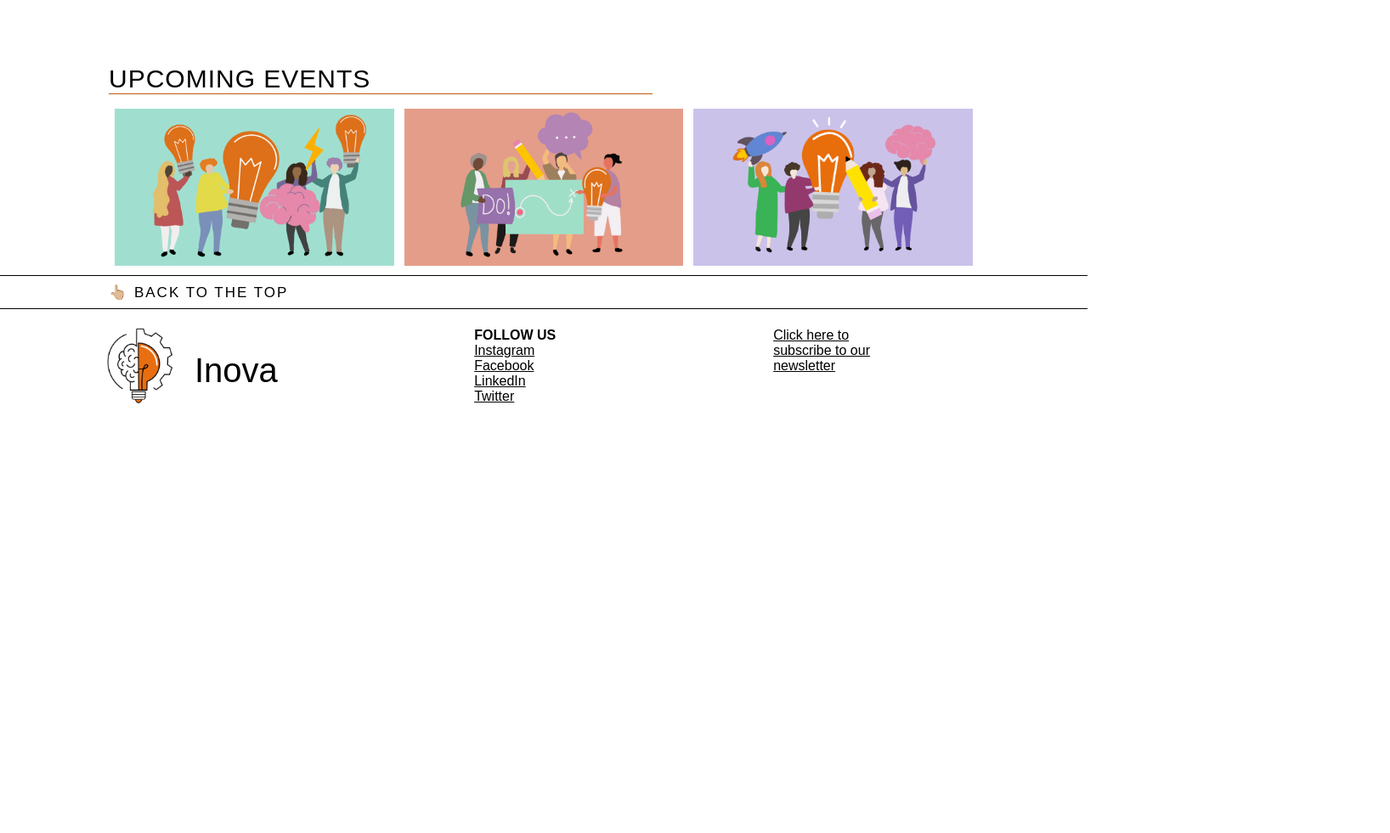
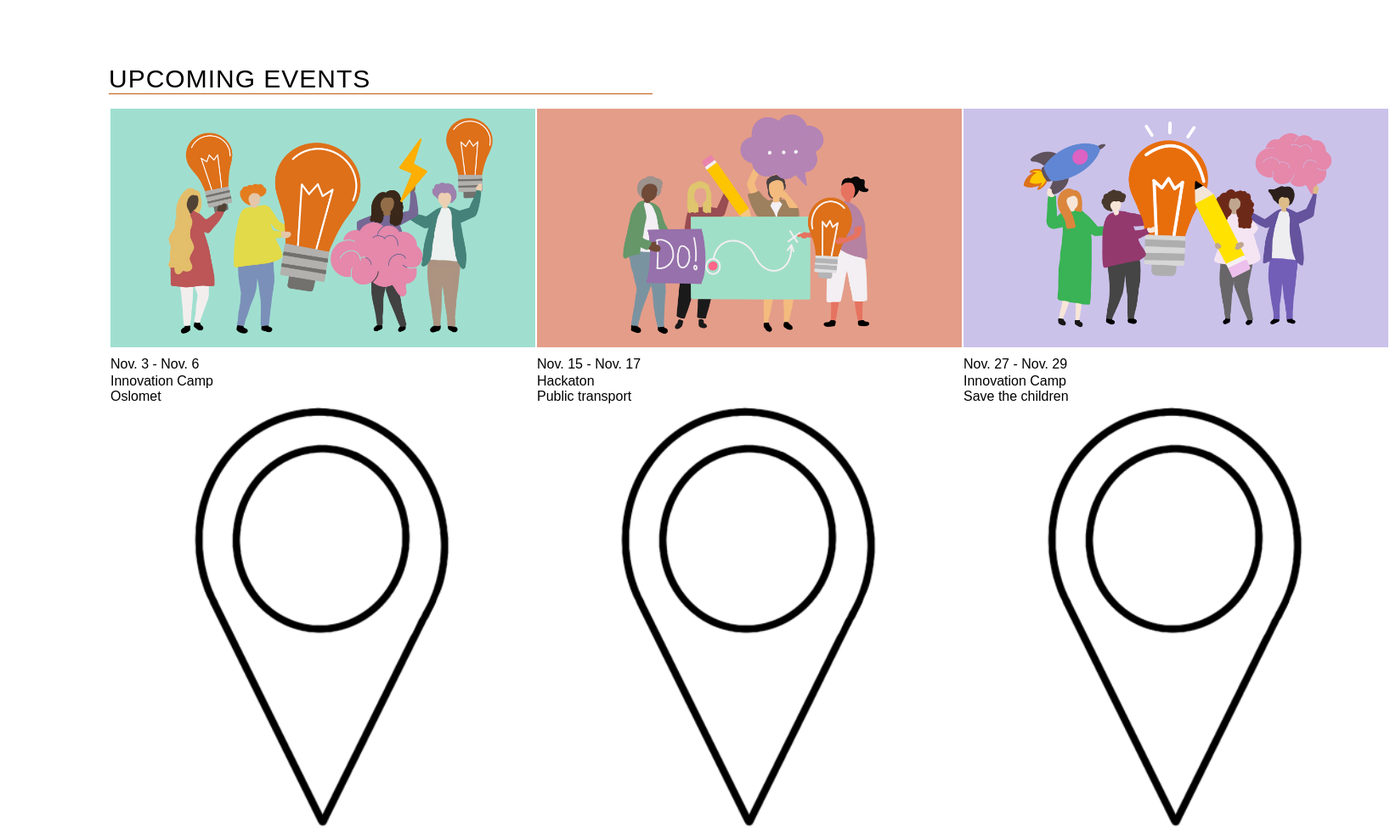
Before and after one commit to superfred009/Make-it-responsive-oblig, a plain HTML site: page index.html in a window 1280 px wide. Shown: the part 1160-2141 px from the top of the page at 85% size, 1636 px wide, since content can reach past the window. Before the commit the page ends 1673 px from the top, so only its background shows below. Drawn offline with Linux system fonts and the light colour scheme.

Commit message:
added event info

```diff
--- a/index.html
+++ b/index.html
@@ -1,7 +1,6 @@
 <!DOCTYPE html>
-<html lang="en"></html>
+<html lang="en">
 
-<html>
     <head>
         <meta charset="utf-8">
         <meta name="viewport" content="width=device-width, initial-scale=1.0">
@@ -46,7 +45,7 @@
                 The camps are made to either solve a specific problem or create new ideas.
                 We will base the camps on problems on both a local and global scale. <br><br>
                 There is no limit to how big the problem or challenge can be.
-                </p>
+            </p>
         </div>
 
 
@@ -60,8 +59,28 @@
             <table>
                 <tr>
                     <td><img class="event-img" src="img/Event1.png" alt="event 1"></td>
-                    <td><img class="event-img" src="img/Event2.png" alt="event 2"></td>
+                    <td><img class="event-img" class="midcolumn" src="img/Event2.png" alt="event 2"></td>
                     <td><img class="event-img" src="img/Event3.png" alt="event 3"></td>
+                </tr>
+                <tr>
+                    <td>Nov. 3 - Nov. 6</td>
+                    <td>Nov. 15 - Nov. 17</td>
+                    <td>Nov. 27 - Nov. 29</td>
+                </tr>
+                <tr>
+                    <td>Innovation Camp<br>Oslomet</td>
+                    <td>Hackaton<br>Public transport</td>
+                    <td>Innovation Camp<br>Save the children</td>
+                </tr>
+                <tr>
+                    <td><img src="img/sted.png" alt="sted">OSLOMET</td>
+                    <td><img src="img/sted.png" alt="sted">EPICENTER</td>
+                    <td><img src="img/sted.png" alt="sted">REDD BARNA</td>
+                </tr>
+                <tr>
+                    <td><img src="img/tid.png" alt="tid">17:00-21:00</td>
+                    <td><img src="img/tid.png" alt="tid">1800-22:00</td>
+                    <td><img src="img/tid.png" alt="tid">13:00-17:00</td>
                 </tr>
             </table>
         </div>
--- a/stylesheet.css
+++ b/stylesheet.css
@@ -111,11 +111,14 @@ h3 {
     margin-left: 10%;
     margin-right: 10%;
     margin-top: 10px;
+    margin-bottom: 10px;
 }
 .event-img {
     max-width: 100%;
-    padding: 5px;
+    padding-top: 5px;
+    padding-bottom: 5px;
 }
+
 
 footer p {
     margin-left: 10%;
```
Also changed, not shown: 1 other file.
